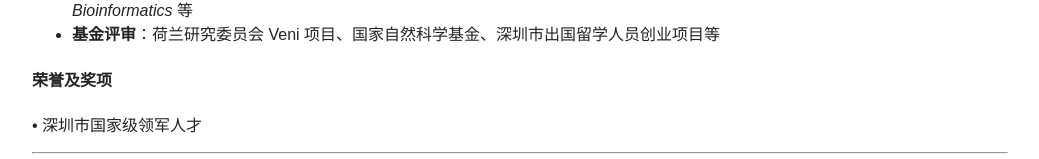
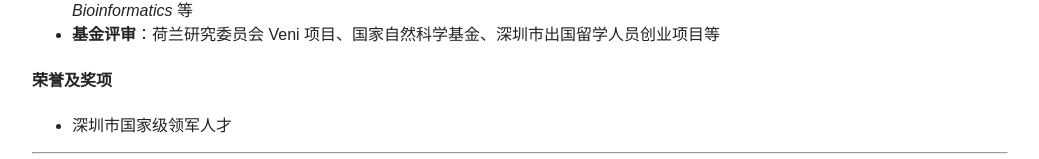
Before and after one commit to ZhengmzLab/zhengmzlab.github.io, a Jekyll site: the page built from index.md, in a window 1280 px wide. Shown: the part 1130-1289 px from the top of the page, without its empty margins (120-1159 px from the left). Built offline with Jekyll 4.4.1, drawn with Linux system fonts in a browser that asks for light colours; comment, search, counter and statistics services are not loaded.

Commit message:
Fix formatting for honor and award section

```diff
--- a/index.md
+++ b/index.md
@@ -47,4 +47,4 @@ title: 简介
 - **基金评审**：荷兰研究委员会 Veni 项目、国家自然科学基金、深圳市出国留学人员创业项目等
 
 #### 荣誉及奖项
-•	深圳市国家级领军人才
+- 深圳市国家级领军人才
```
